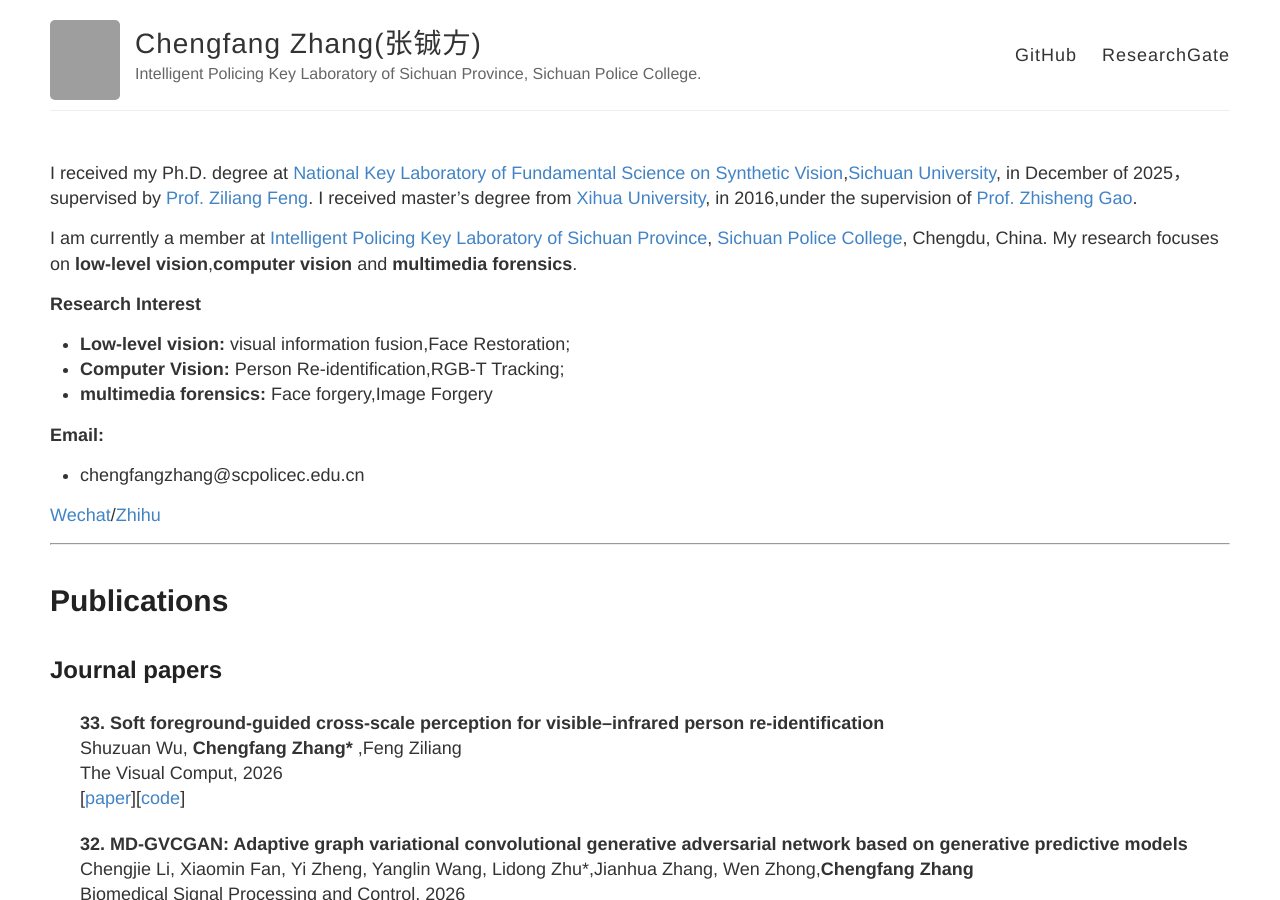
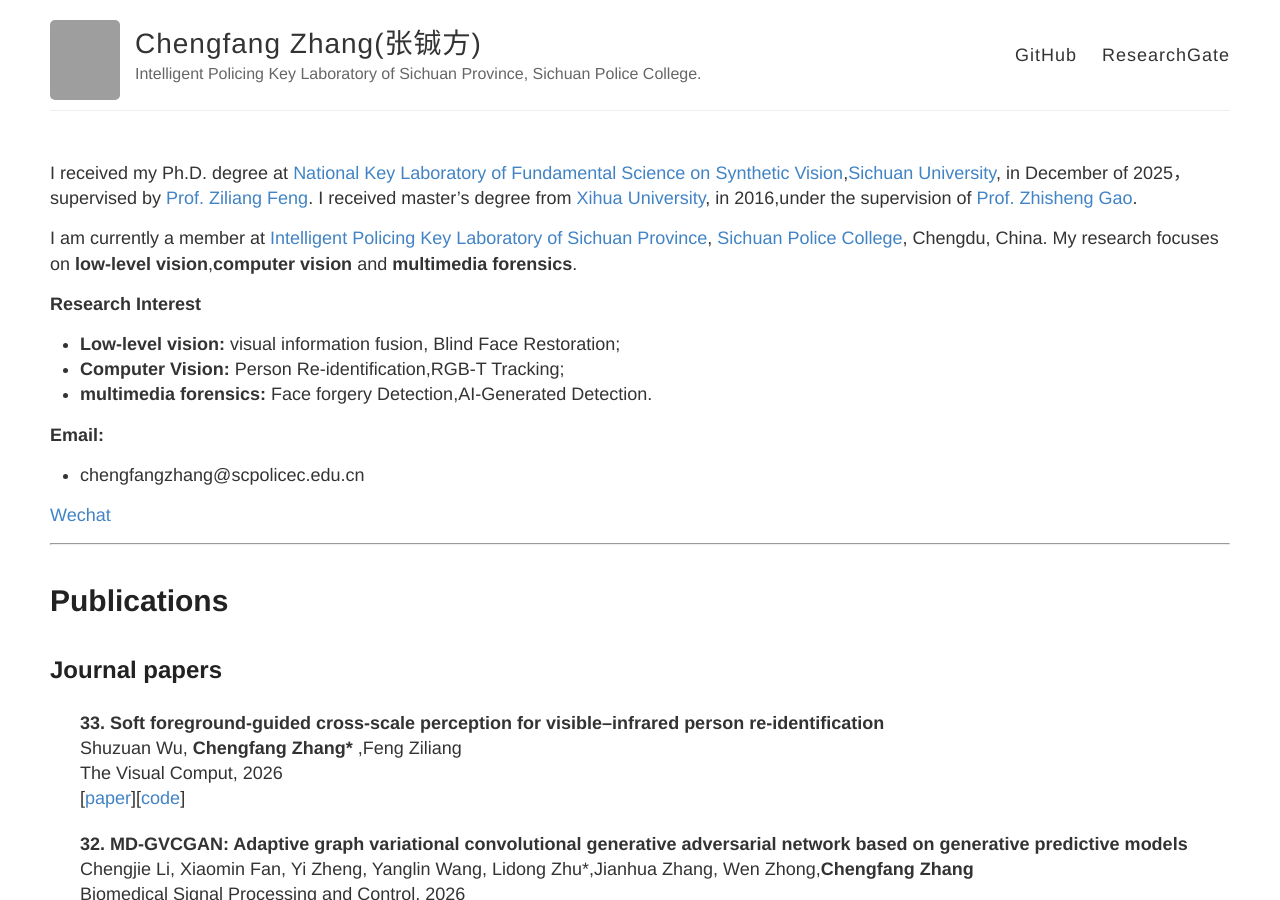
Before and after one commit to ChengfangZhang117/ChengfangZhang117.github.io, a Jekyll site: the page built from index.md, in a window 1280 px wide and 900 px high. Built offline with Jekyll 4.4.1, drawn with Linux system fonts in a browser that asks for light colours; our own code applies the rules of GitHub Pages for plain Markdown files; grey boxes are pictures that could not be loaded.

Commit message:
index.md

```diff
--- a/index.md
+++ b/index.md
@@ -4,14 +4,14 @@ I received my Ph.D. degree at [National Key Laboratory of Fundamental Science on
 I am currently a member at [Intelligent Policing Key Laboratory of Sichuan Province](https://ipklsc.scpolicec.edu.cn/index.htm), [Sichuan Police College](https://www.scpolicec.edu.cn/), Chengdu, China. My research focuses on **low-level vision**,**computer vision** and **multimedia forensics**.
 
 **Research Interest**
-+ **Low-level vision:** visual information fusion,Face Restoration;
++ **Low-level vision:** visual information fusion, Blind Face Restoration;
 + **Computer Vision:** Person Re-identification,RGB-T Tracking;
-+ **multimedia forensics:** Face forgery,Image Forgery
++ **multimedia forensics:** Face forgery Detection,AI-Generated Detection.
 
 **Email:**
 + chengfangzhang@scpolicec.edu.cn
 
-[Wechat](../images/wechatimage.jpg)/[Zhihu](https://www.zhihu.com/people/a-fang-77-73)<br>
+[Wechat](../images/wechatimage.jpg)<br>
 
 ---
 # Publications
```
